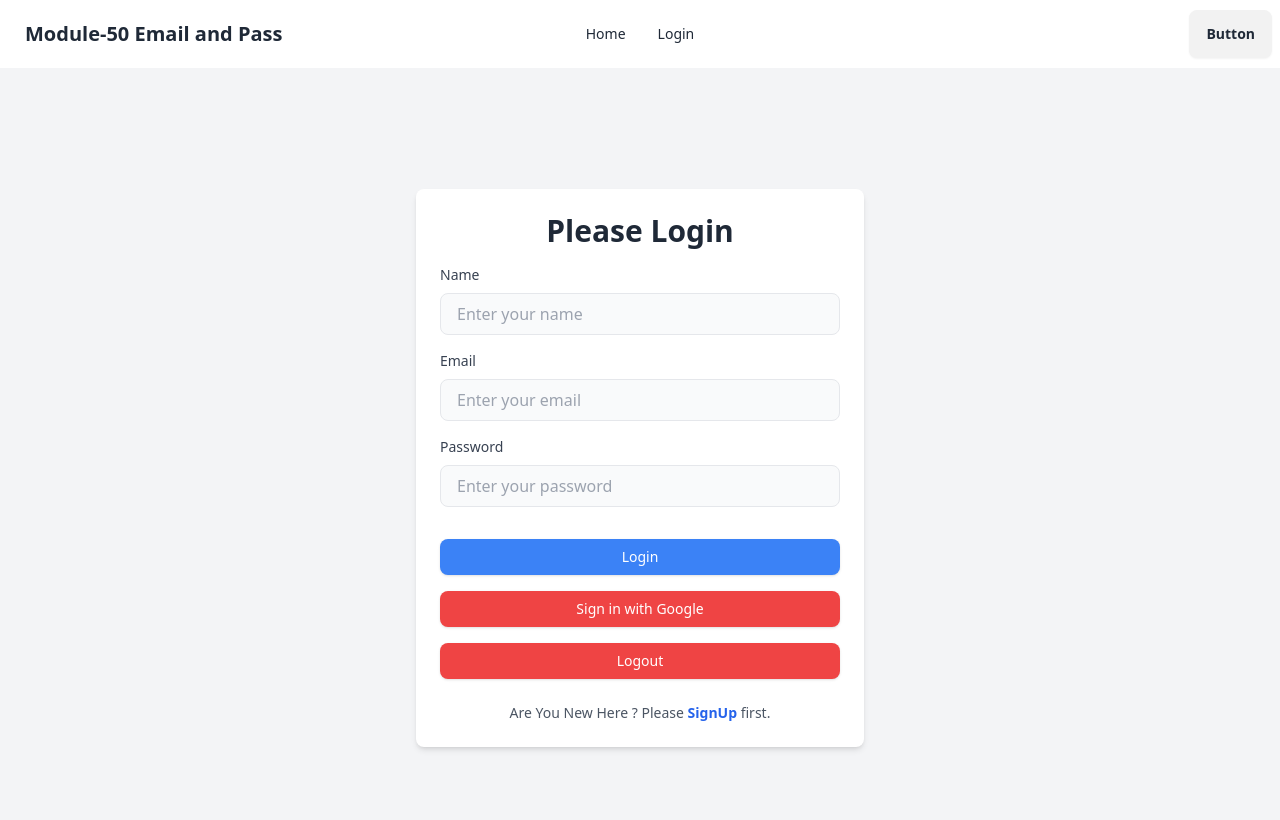
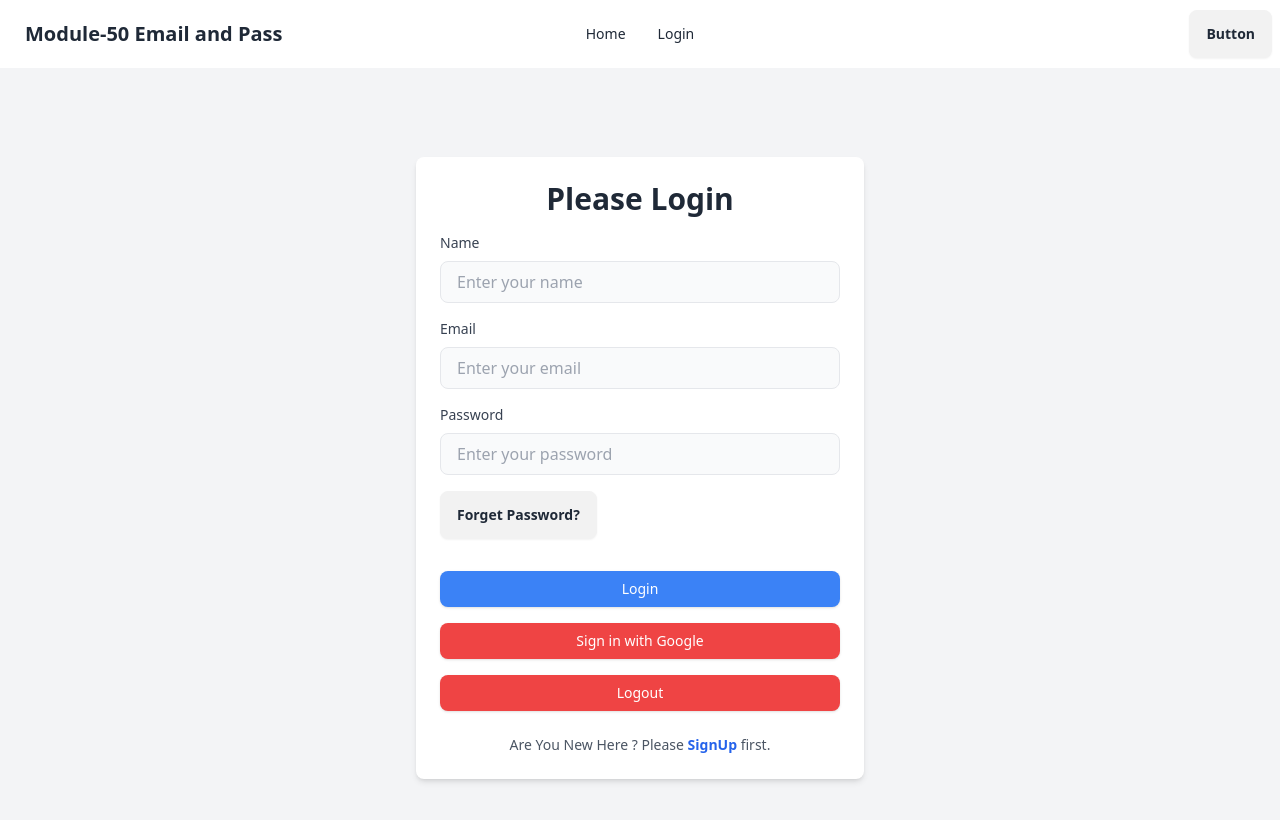
Before and after one commit to md-mostafiz181/Module-50-Email-Pass, a React (Vite) app: page /login in a window 1280 px wide. Shown: the top 820 px of the page. Built offline with nearby package versions, Linux system fonts and the light colour scheme.

Commit message:
added reset password functionality

```diff
--- a/src/components/Login/Login.jsx
+++ b/src/components/Login/Login.jsx
@@ -1,6 +1,6 @@
 import { Link } from "react-router-dom";
-import { GoogleAuthProvider, signInWithEmailAndPassword, signInWithPopup, signOut } from "firebase/auth";
-import { useState } from "react";
+import { GoogleAuthProvider, sendPasswordResetEmail, signInWithEmailAndPassword, signInWithPopup, signOut } from "firebase/auth";
+import { useRef, useState } from "react";
 import auth from "../../Firebase/Firebase.config";
 
 const Login = () => {
@@ -8,6 +8,7 @@ const Login = () => {
     const [user,setUser]=useState(null)
     const [errorLogin,setErrorLogin]=useState("")
     const [success, setSuccess]=useState("")
+    const emailRef=useRef(null)
 
 
     const goggleProvider = new GoogleAuthProvider();
@@ -44,6 +45,24 @@ const Login = () => {
         console.log(error.message)
         setErrorLogin(error.message)
       })
+    }
+
+    const handleResetPassword = () =>{
+        const email =emailRef.current.value;
+        if(!email){
+          setErrorLogin("Please provide your email")
+          return;
+        }
+
+
+        sendPasswordResetEmail(auth,email)
+        .then(()=>{
+              alert("check you email first")
+        })
+        .catch(error=>{
+          setErrorLogin(error)
+        })
+
     }
 
 
@@ -85,6 +104,7 @@ const Login = () => {
               <input
                 type="email"
                 name="email"
+                ref={emailRef}
                 className="w-full px-4 py-2 mt-2 text-gray-700 bg-gray-50 border rounded-lg focus:ring focus:ring-blue-300 focus:outline-none"
                 placeholder="Enter your email"
                 required
@@ -103,6 +123,9 @@ const Login = () => {
               />
             </div>
 
+            <div>
+              <p onClick={handleResetPassword} className="font-bold btn">Forget Password?</p>
+            </div>
             <div>
               {
                 errorLogin && <p className="text-red-500">{errorLogin}</p>
```
